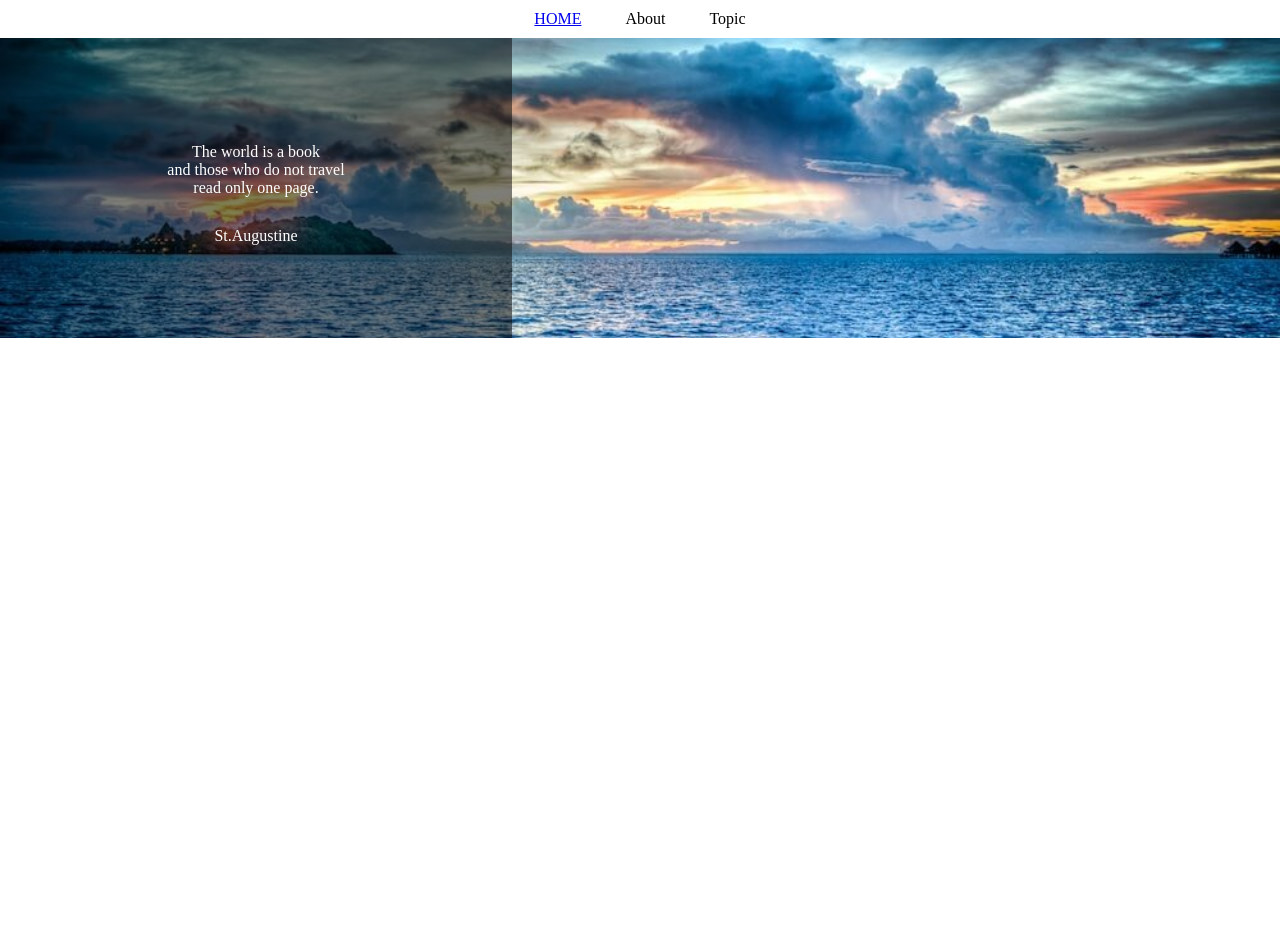
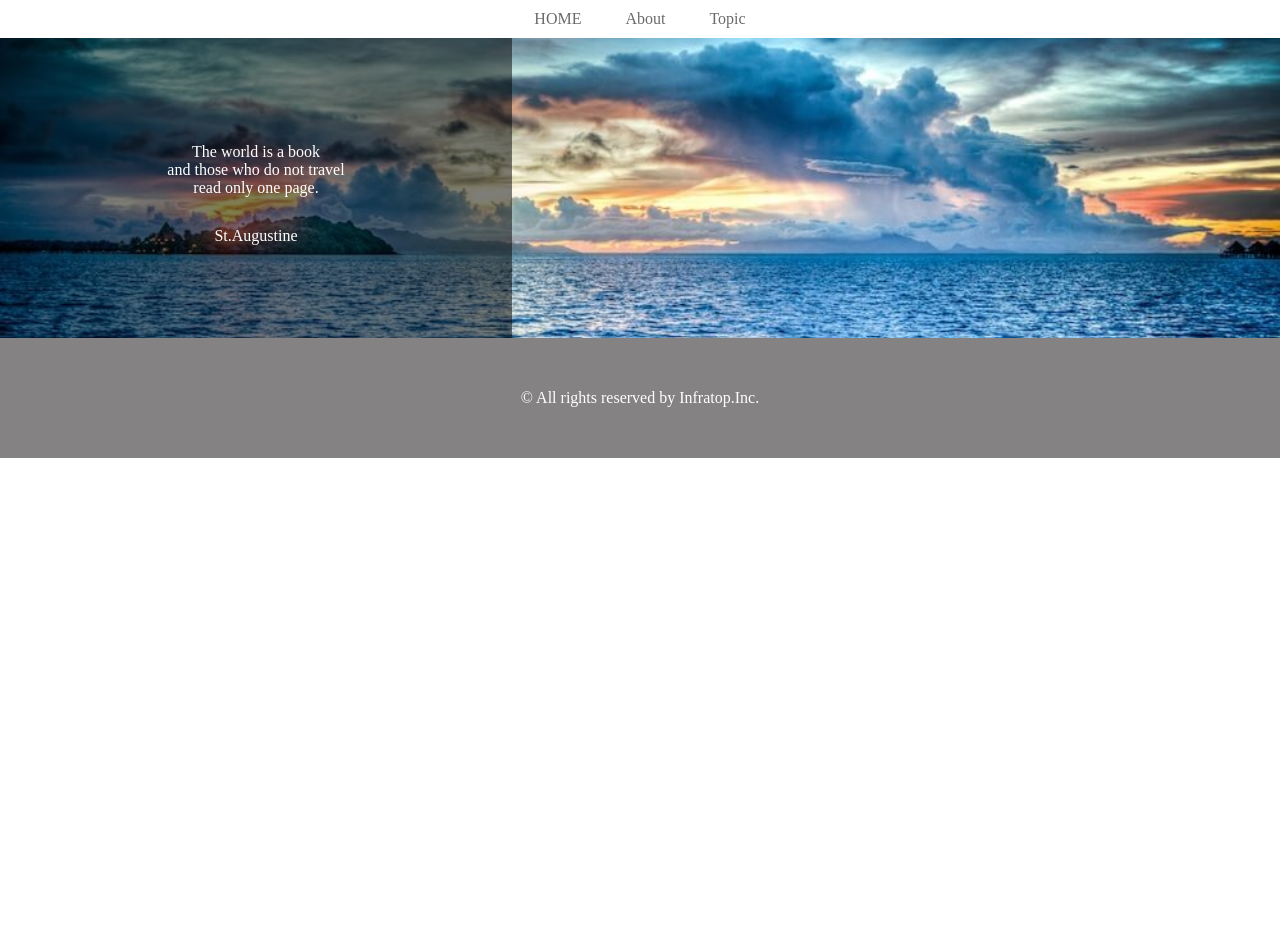
Before and after one commit to Maron6676/caravan, a plain HTML site: page index.html in a window 1280 px wide. Shown: the part 67-1009 px from the top of the page. After the commit the page ends 800 px from the top, so only its background shows below. Drawn offline with Linux system fonts and the light colour scheme.

Commit message:
start 1-7

```diff
--- a/style.css
+++ b/style.css
@@ -2,6 +2,11 @@
   margin: 0;
   padding: 0;
   box-sizing: border-box;
+  color:#6c6b6b;
+}
+
+a{
+  text-decoration:none;
 }
 
 header{
@@ -52,21 +57,12 @@ header .heading{
   color:#ffffff;
 }
 
-.main{
-  width:100%;
-  display:flex;
-  justify-content:center;
-}
-
 .blog{
-  width:600px;
-  height:1400px;
 }
 
 .sidebar{
-  width:240px;
-  height:1400px;
 }
+
 
 footer{
   width:100%;
```
Also changed, not shown: index.html (+1 -0 lines).
